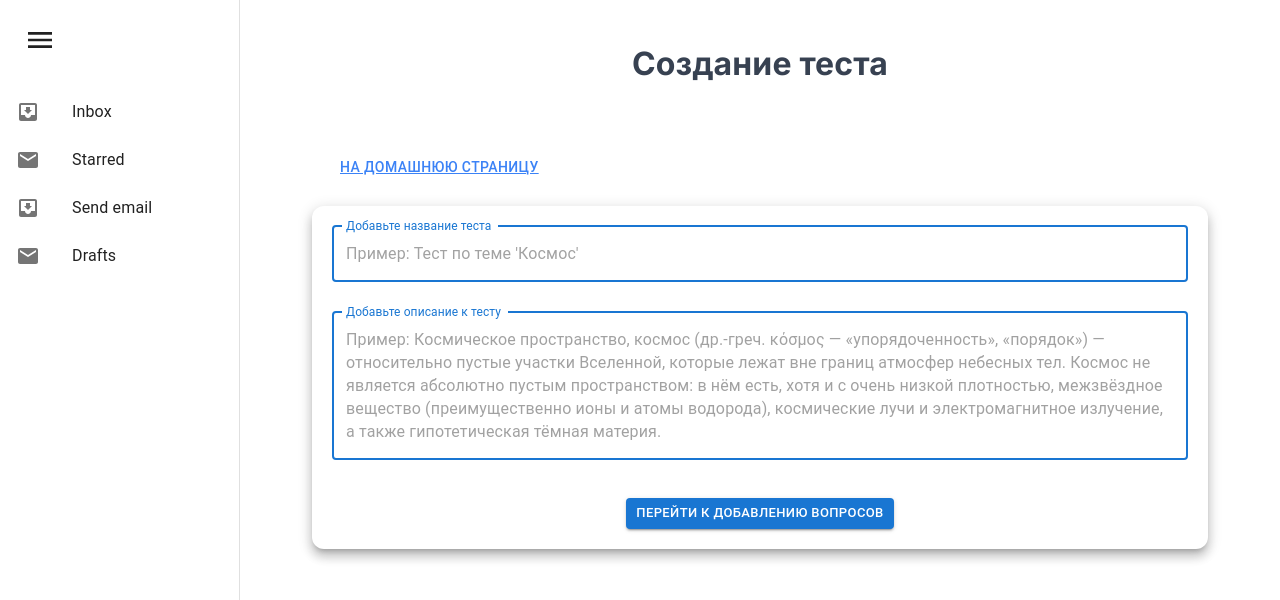
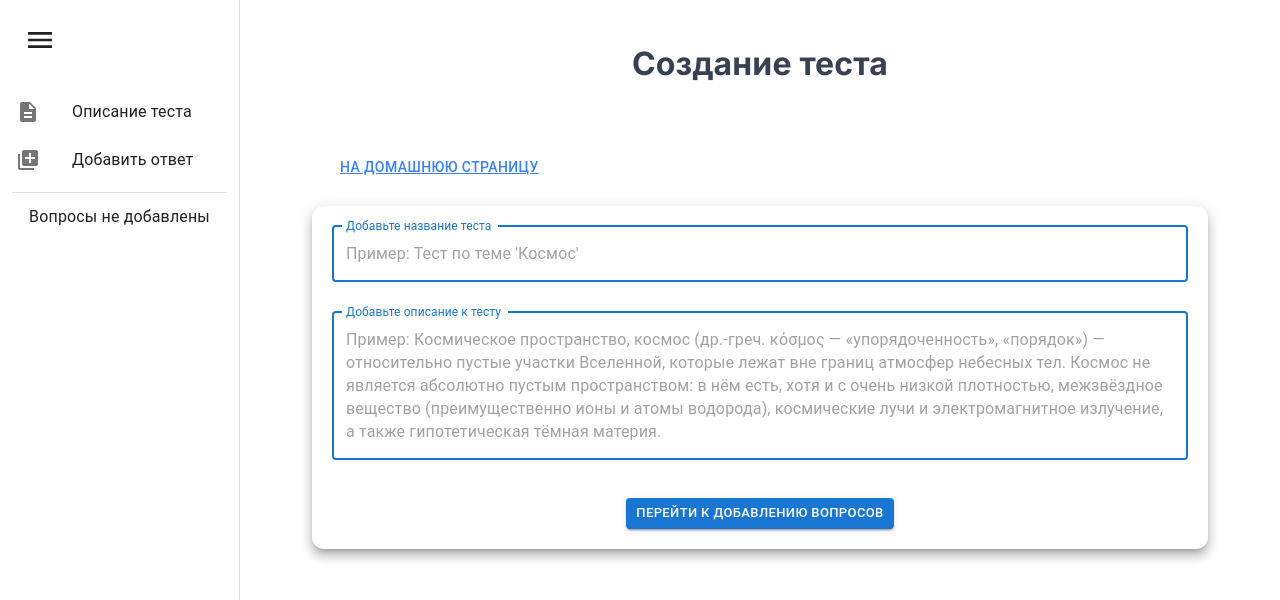
Before and after one commit to SirPeace/quizerland-v2-front, a Next.js app: page /create-quiz in a window 1280 px wide. Shown: the top 600 px of the page. Built offline with nearby package versions, Linux system fonts and the light colour scheme.

Commit message:
- добавил возможность выбора разделов страницы в боковой панели - реализовал добавление созданных вопросов в боковой панели

```diff
--- a/src/components/CreateQuiz/CreateQuiz.tsx
+++ b/src/components/CreateQuiz/CreateQuiz.tsx
@@ -1,47 +1,25 @@
 'use client'
 
 import ChecklistOutlinedIcon from '@mui/icons-material/ChecklistOutlined'
-import MailIcon from '@mui/icons-material/Mail'
-import InboxIcon from '@mui/icons-material/MoveToInbox'
+
 import Box from '@mui/material/Box'
 import Button from '@mui/material/Button'
 import Drawer from '@mui/material/Drawer'
-import List from '@mui/material/List'
-import ListItem from '@mui/material/ListItem'
-import ListItemButton from '@mui/material/ListItemButton'
-import ListItemIcon from '@mui/material/ListItemIcon'
-import ListItemText from '@mui/material/ListItemText'
 
 import { useState } from 'react'
 
 import GoToHomePageButton from '../Navigation/GoToHomePageButton/GoToHomePageButton'
 
+import DrawerList from './DrawerList/DrawerList'
 import QuizDescriptionForm from './QuizDescriptionForm/QuizDescriptionForm'
 import QuizQuestionForm from './QuizQuestionForm/QuizQuestionForm'
 import CreateQuizContext from './context'
 
-const drawerWidth = 240
-
-const DrawerList = (
-  <Box sx={{ mt: { sm: 10, xs: 0 } }}>
-    <List>
-      {['Inbox', 'Starred', 'Send email', 'Drafts'].map((text, index) => (
-        <ListItem key={text} disablePadding>
-          <ListItemButton>
-            <ListItemIcon>
-              {index % 2 === 0 ? <InboxIcon /> : <MailIcon />}
-            </ListItemIcon>
-            <ListItemText primary={text} />
-          </ListItemButton>
-        </ListItem>
-      ))}
-    </List>
-  </Box>
-)
-
 const CreateQuiz = (): JSX.Element => {
   const [mobileOpen, setMobileOpen] = useState(false)
   const [activeTab, setActiveTab] = useState(0)
+
+  const drawerWidth = 240
 
   const handleDrawerToggle = (): void => {
     setMobileOpen(!mobileOpen)
@@ -81,7 +59,7 @@ const CreateQuiz = (): JSX.Element => {
               },
             }}
           >
-            {DrawerList}
+            <DrawerList />
           </Drawer>
           <Drawer
             variant="permanent"
@@ -97,7 +75,7 @@ const CreateQuiz = (): JSX.Element => {
             }}
             open
           >
-            {DrawerList}
+            <DrawerList />
           </Drawer>
         </Box>
 
--- /dev/null
+++ b/src/components/CreateQuiz/DrawerList/DrawerList.tsx
@@ -0,0 +1,83 @@
+import AddToPhotosIcon from '@mui/icons-material/AddToPhotos'
+import DescriptionIcon from '@mui/icons-material/Description'
+
+import {
+  Box,
+  Divider,
+  List,
+  ListItem,
+  ListItemButton,
+  ListItemIcon,
+  ListItemText,
+} from '@mui/material'
+
+import { useContext } from 'react'
+
+import { useAppSelector } from '@/redux/reduxHooks'
+
+import CreateQuizContext from '../context'
+
+const DrawerList = (): JSX.Element => {
+  const questions = useAppSelector(
+    ({ createQuizState }) => createQuizState.questions,
+  )
+
+  const { activeTab, setActiveTab } = useContext(CreateQuizContext)
+  console.log(activeTab)
+
+  return (
+    <Box sx={{ mt: { sm: 10, xs: 0 } }}>
+      <List>
+        <ListItem disablePadding>
+          <ListItemButton
+            onClick={() => {
+              setActiveTab(0)
+            }}
+          >
+            <ListItemIcon>
+              <DescriptionIcon />
+            </ListItemIcon>
+            <ListItemText primary={'Описание теста'} />
+          </ListItemButton>
+        </ListItem>
+        <ListItem disablePadding>
+          <ListItemButton
+            onClick={() => {
+              setActiveTab(1)
+            }}
+          >
+            <ListItemIcon>
+              <AddToPhotosIcon />
+            </ListItemIcon>
+            <ListItemText primary={'Добавить ответ'} />
+          </ListItemButton>
+        </ListItem>
+      </List>
+      <Divider className="mx-3" />
+      <List>
+        {questions.length === 1 ? (
+          <ListItemText
+            primary={'Вопросы не добавлены'}
+            className="text-center"
+          />
+        ) : (
+          questions.map((question, idx) => (
+            <ListItem key={question.id} disablePadding>
+              {idx > 0 && (
+                <ListItemButton
+                  onClick={() => {
+                    setActiveTab(question.id)
+                  }}
+                >
+                  <ListItemText primary={`№ ${idx}: ${question.text}`} />
+                </ListItemButton>
+              )}
+            </ListItem>
+          ))
+        )}
+      </List>
+    </Box>
+  )
+}
+
+export default DrawerList
--- a/src/components/CreateQuiz/QuizDescriptionForm/QuizDescriptionForm.tsx
+++ b/src/components/CreateQuiz/QuizDescriptionForm/QuizDescriptionForm.tsx
@@ -8,7 +8,7 @@ import { useContext } from 'react'
 import { useForm } from 'react-hook-form'
 
 import { addDescription } from '@/redux/createQuiz/createQuizSlice'
-import { useAppDispatch } from '@/redux/reduxHooks'
+import { useAppDispatch, useAppSelector } from '@/redux/reduxHooks'
 
 import CreateQuizContext from '../context'
 import { descriptionSchema, type TDescriptionSchema } from '../types'
@@ -19,13 +19,17 @@ export default function QuizDescriptionForm(): JSX.Element {
   const {
     register,
     handleSubmit,
-    // reset,
+    reset,
     formState: { errors, isSubmitting },
   } = useForm<TDescriptionSchema>({ resolver: zodResolver(descriptionSchema) })
 
+  const { title, description } = useAppSelector(
+    ({ createQuizState }) => createQuizState,
+  )
+
   const dispatch = useAppDispatch()
 
-  const { activeTab, setActiveTab } = useContext(CreateQuizContext)
+  const { setActiveTab } = useContext(CreateQuizContext)
 
   const onSubmit: SubmitHandler<TDescriptionSchema> = async (
     data,
@@ -35,7 +39,7 @@ export default function QuizDescriptionForm(): JSX.Element {
 
     dispatch(addDescription(data))
     setActiveTab(previousState => previousState + 1)
-    // reset()
+    reset()
   }
 
   return (
--- a/src/components/CreateQuiz/types.ts
+++ b/src/components/CreateQuiz/types.ts
@@ -22,5 +22,8 @@ export const questionSchema = z.object({
     .min(1, 'Поле обязательное для заполнения!')
     .max(70, 'Ответ не может сдержать более 70 символов!')
     .array(),
+  // setRightAnswer: z.literal(true, {
+  //   errorMap: () => ({ message: 'Выберите правильный вариант ответа!' }),
+  // }),
 })
 export type TQuestionSchema = z.infer<typeof questionSchema>
```
Also changed, not shown: src/components/CreateQuiz/QuizQuestionForm/QuizQuestionForm.tsx (+8 -0 lines).
